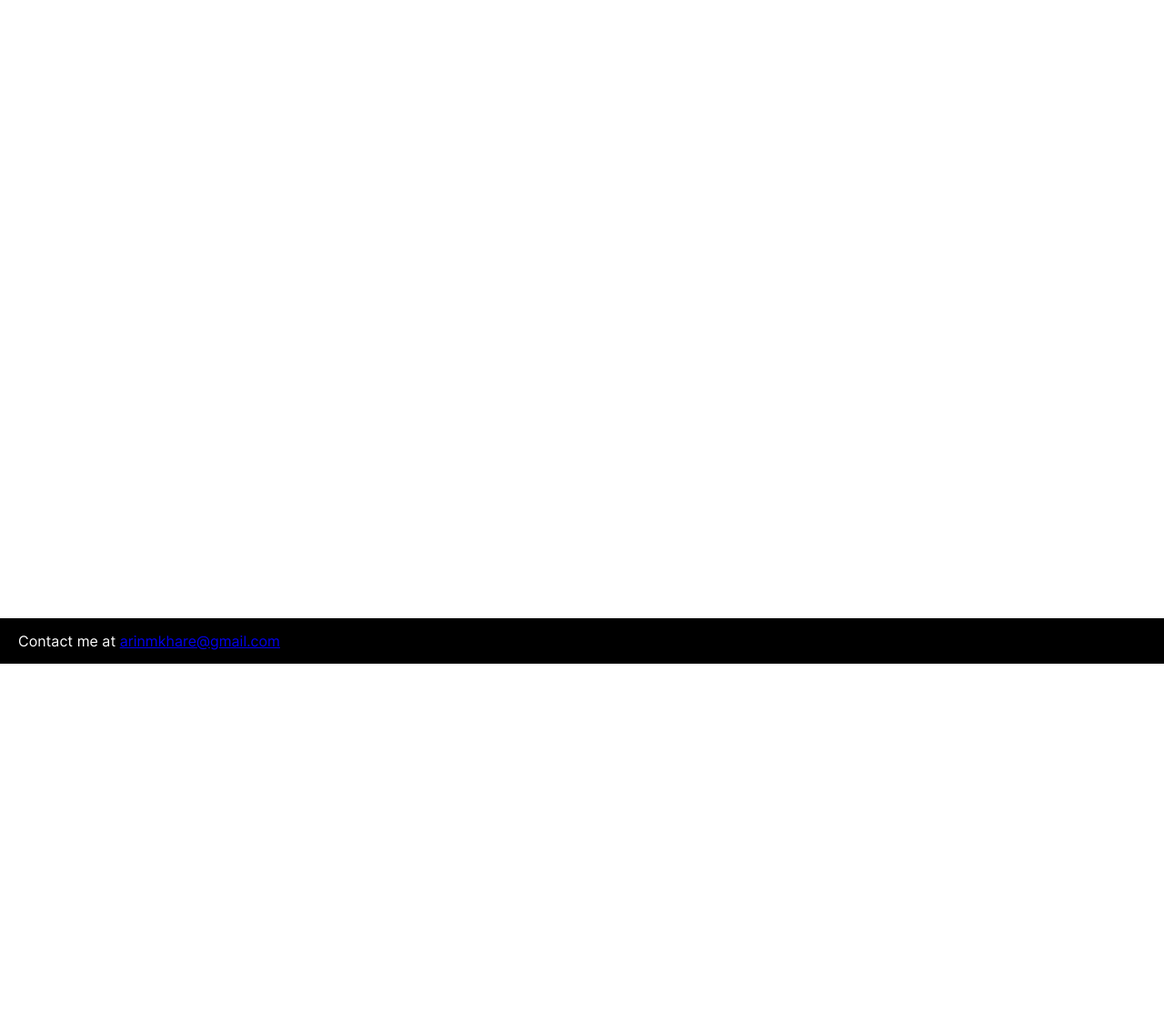
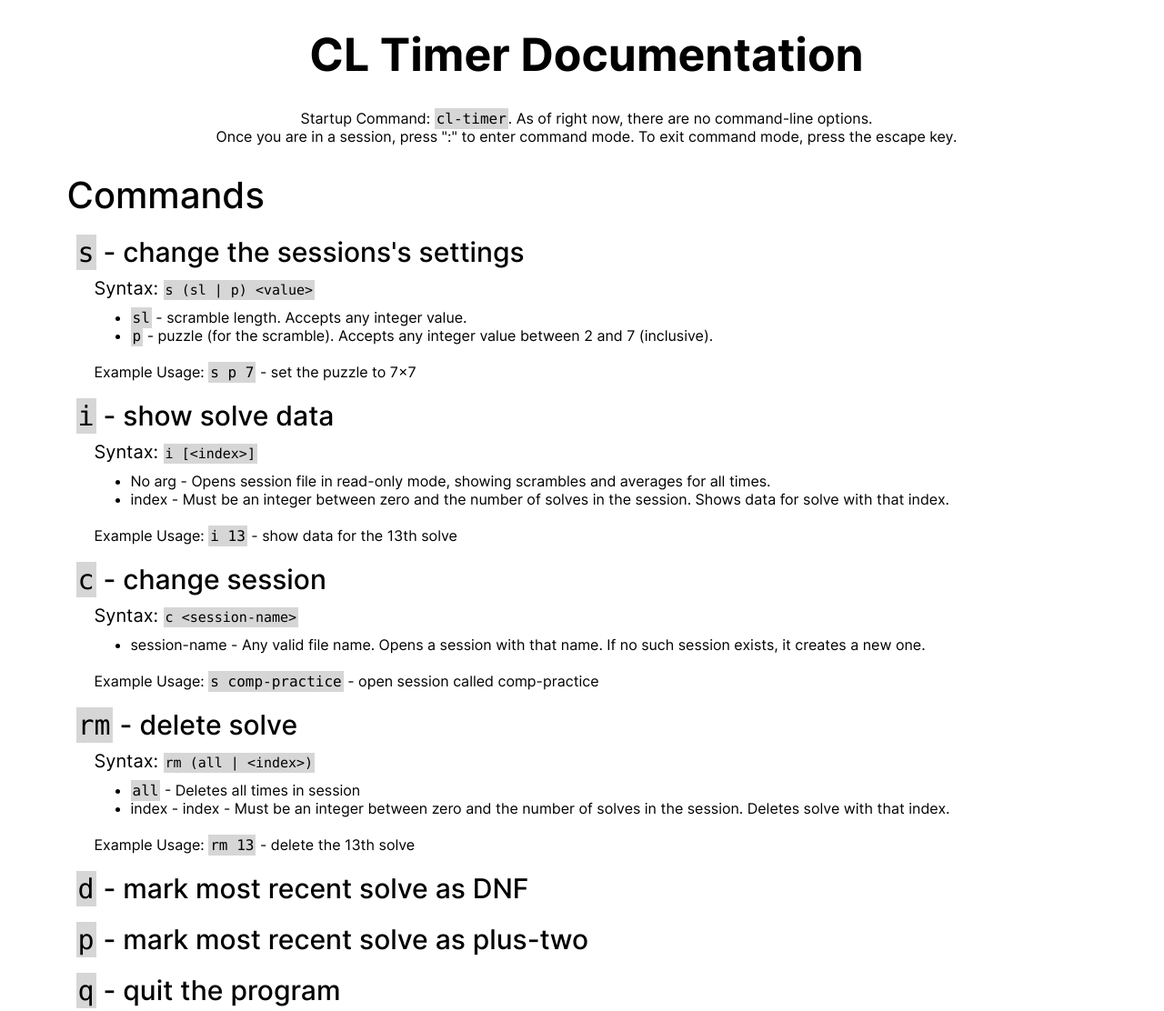
Before and after one commit to formularin/cl-timer, a plain HTML site: page docs/pages/documentation.html in a window 1280 px wide. Shown: the part 120-1232 px from the top of the page at 91% size. Before the commit the page ends 850 px from the top, so only its background shows below. Drawn offline with Linux system fonts and the light colour scheme.

Commit message:
add content to documentation page

```diff
--- a/docs/assets/stylesheets/documentation.css
+++ b/docs/assets/stylesheets/documentation.css
@@ -18,3 +18,69 @@ html, body {
     position: relative;
     padding-bottom: 50px;
 }
+
+#content-section {
+    margin-top: 150px;
+    margin-left: 10px;
+    font-family: Inter;
+}
+
+#title {
+    width: 100%;
+    text-align: center;
+    margin-bottom: 30px;
+}
+
+#title > h1 {
+    font-size: 50px;
+}
+
+#basic-instructions {
+    width: 100%;
+    text-align: center;
+    margin-bottom: 30px;
+}
+
+#commands {
+    margin-top: 10px;
+    margin-left: 5%;
+}
+
+code {
+    font-family: consolas;
+    background-color: #d6d6d6;
+    padding: 2px 2px 2px 2px;
+}
+
+h2 {
+    font-size: 40px;
+    font-weight: 500;
+}
+
+.command {
+    margin-top: 20px;
+    margin-left: 10px;
+}
+
+.command-name {
+    font-size: 30px;
+    font-weight: 500;
+    margin-bottom: 10px;
+}
+
+.command-explanation {
+    margin-left: 20px;
+}
+
+.command-syntax {
+    font-size: 20px;
+    margin-bottom: 10px;
+}
+
+.command-syntax > code {
+    font-size: 15px;
+}
+
+.arg-explanations {
+    margin-bottom: 20px;
+}
--- a/docs/pages/documentation.html
+++ b/docs/pages/documentation.html
@@ -23,6 +23,70 @@
             <div id="footer">
                 <p>Contact me at <a href="mailto:arinmkhare@gmail.com">arinmkhare@gmail.com</a></p>
             </div>
+            <div id="content-section">
+                <div id="title">
+                    <h1>CL Timer Documentation</h1>
+                </div>
+                <div id="basic-instructions">
+                    <p>Startup Command: <code>cl-timer</code>. As of right now, there are no command-line options.</p>
+                    <p>Once you are in a session, press ":" to enter command mode. To exit command mode, press the escape key.</p>
+                </div>
+                <div id="commands">
+                    <h2>Commands</h2>
+                    <div class="command">
+                        <h4 class="command-name"><code>s</code> - change the sessions's settings</h4>
+                        <div class="command-explanation">
+                            <p class="command-syntax">Syntax: <code>s (sl | p) &lt;value&gt;</code></p>
+                            <ul class="arg-explanations">
+                                <li><code>sl</code> - scramble length. Accepts any integer value.</li>
+                                <li><code>p</code> - puzzle (for the scramble). Accepts any integer value between 2 and 7 (inclusive).</li>
+                            </ul>
+                        <p class="example-usage">Example Usage: <code>s p 7</code> - set the puzzle to 7x7</p>
+                        </div>
+                    </div>
+                    <div class="command">
+                        <h4 class="command-name"><code>i</code> - show solve data</h4>
+                        <div class="command-explanation">
+                            <p class="command-syntax">Syntax: <code>i  [&lt;index&gt;]</code></p>
+                            <ul class="arg-explanations">
+                                <li>No arg - Opens session file in read-only mode, showing scrambles and averages for all times.</li>
+                                <li>index - Must be an integer between zero and the number of solves in the session. Shows data for solve with that index.</li>
+                            </ul>
+                        <p class="example-usage">Example Usage: <code>i 13</code> - show data for the 13th solve</p>
+                        </div>
+                    </div>
+                    <div class="command">
+                        <h4 class="command-name"><code>c</code> - change session</h4>
+                        <div class="command-explanation">
+                            <p class="command-syntax">Syntax: <code>c  &lt;session-name&gt;</code></p>
+                            <ul class="arg-explanations">
+                                <li>session-name - Any valid file name. Opens a session with that name. If no such session exists, it creates a new one.</li>
+                            </ul>
+                        <p class="example-usage">Example Usage: <code>s comp-practice</code> - open session called comp-practice</p>
+                        </div>
+                    </div>
+                    <div class="command">
+                        <h4 class="command-name"><code>rm</code> - delete solve</h4>
+                        <div class="command-explanation">
+                            <p class="command-syntax">Syntax: <code>rm  (all | &lt;index&gt;)</code></p>
+                            <ul class="arg-explanations">
+                                <li><code>all</code> - Deletes all times in session</li>
+                                <li>index - index - Must be an integer between zero and the number of solves in the session. Deletes solve with that index.</li>
+                            </ul>
+                        <p class="example-usage">Example Usage: <code>rm 13</code> - delete the 13th solve</p>
+                        </div>
+                    </div>
+                    <div class="command">
+                        <h4 class="command-name"><code>d</code> - mark most recent solve as DNF</h4>
+                    </div>
+                    <div class="command">
+                        <h4 class="command-name"><code>p</code> - mark most recent solve as plus-two</h4>
+                    </div>
+                    <div class="command">
+                        <h4 class="command-name"><code>q</code> - quit the program</h4>
+                    </div>
+                </div>
+            </div>
         </div>
     </body>
 </html>
```
